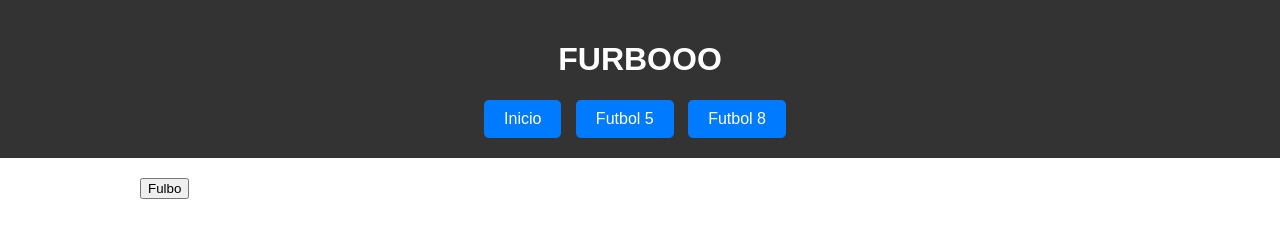
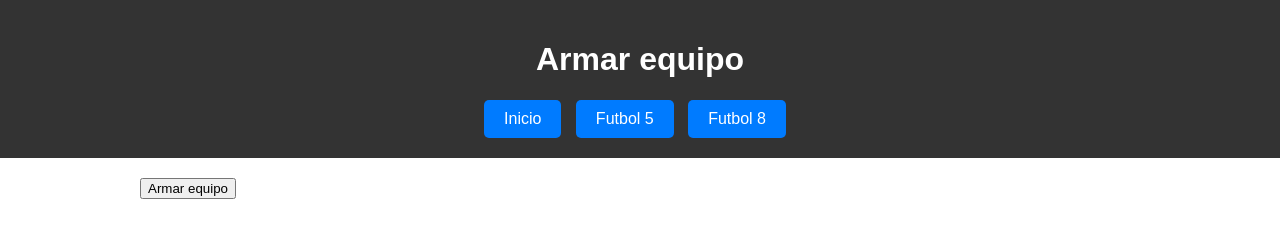
Before and after one commit to TeoBeltran/ArmarEquipo, a plain HTML site: page index.html in a window 1280 px wide. Drawn offline with Linux system fonts and the light colour scheme; some packages are replaced by stand-ins of ours; a script that the page names is missing.

Commit message:
Interfaz

```diff
--- a/index.html
+++ b/index.html
@@ -8,14 +8,14 @@
 </head>
 <body>
     <header>
-        <h1>FURBOOO</h1>
+        <h1>Armar equipo</h1>
         <a class="boton" href="index.html">Inicio</a></button>
         <a class="boton" href="futbol5.html">Futbol 5</a></button>
         <a class="boton" href="futbol8.html">Futbol 8</a></button>
     </header>
 
     <main>
-        <button class="class1">Fulbo</button>
+        <button class="class1">Armar equipo</button>
 
         <div class="class2" id="class2">
         </div>
```
Also changed, not shown: futbol5.html (+1 -2 lines), futbol8.html (+1 -2 lines).
